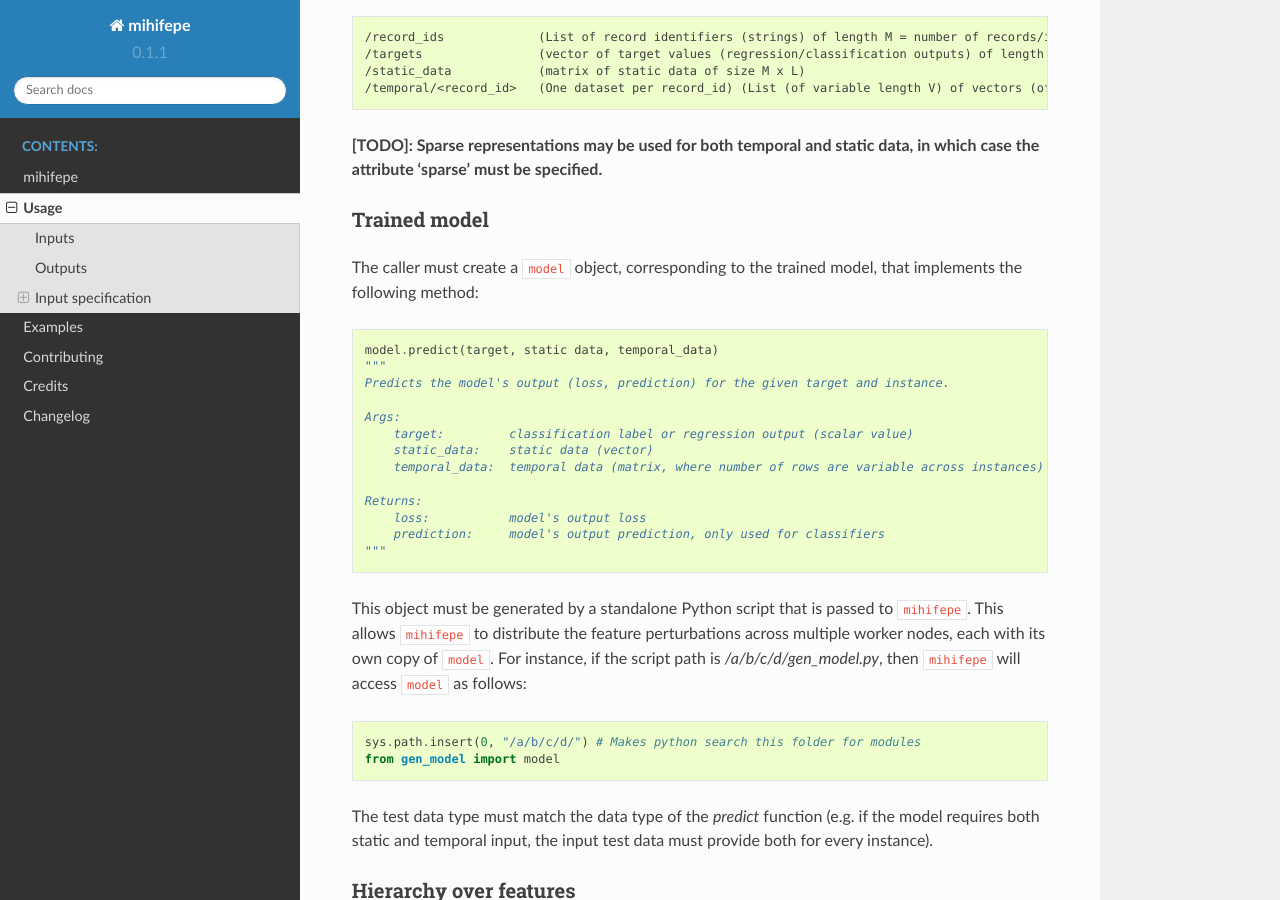
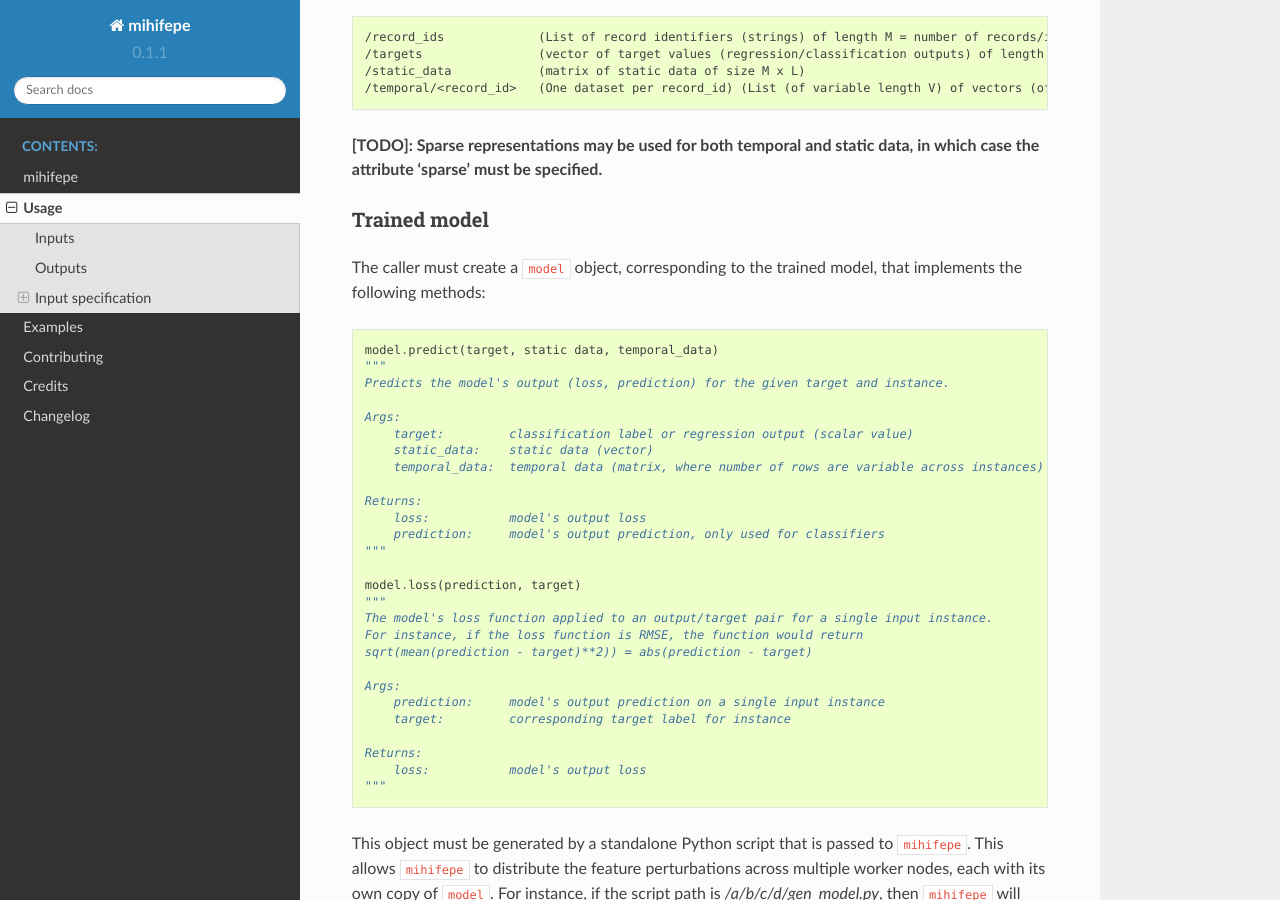
Before and after one commit to cloudbopper/anamod, a Sphinx documentation site: the page built from docs/usage.rst, in a window 1280 px wide and 900 px high, scrolled down 1812 px. Built offline with Sphinx 7.4.7 and the Read the Docs theme 2.0.0, drawn with Linux system fonts in a browser that asks for light colours.

Commit message:
Update docs to indicate (i) model.loss API (ii) running condor tests correctly (iii) updating regression golds correctly

```diff
--- a/CONTRIBUTING.rst
+++ b/CONTRIBUTING.rst
@@ -90,12 +90,15 @@
    If the change affects the distributed (HTCondor_) implementation, you should also run condor tests in an
    environment that supports condor with a shared filesystem (these tests are disabled by default)::
 
-        pytest tests/condor_tests
+        pytest --basetemp=condor_test_outputs tests/condor_tests
 
    If regression tests fail because the new data is correct, you can use the --force-regen flag to update
    the expected file (see pytest-regressions_)::
 
         pytest --force-regen
+
+   Note: Mosts regression tests perform two comparisons - the output p-values and the FDR output, so the tests
+   must be run with the --force-regen flag twice to update both the expected output files.
 
 .. _pytest-regressions: https://pytest-regressions.readthedocs.io/en/latest/
 .. _pyenv: https://github.com/pyenv/pyenv
--- a/docs/usage.rst
+++ b/docs/usage.rst
@@ -83,7 +83,7 @@
 
 Trained model
 ~~~~~~~~~~~~~
-The caller must create a ``model`` object, corresponding to the trained model, that implements the following method:
+The caller must create a ``model`` object, corresponding to the trained model, that implements the following methods:
 
 .. code-block:: python
 
@@ -99,6 +99,20 @@
     Returns:
         loss:           model's output loss
         prediction:     model's output prediction, only used for classifiers
+    """
+
+    model.loss(prediction, target)
+    """
+    The model's loss function applied to an output/target pair for a single input instance.
+    For instance, if the loss function is RMSE, the function would return
+    sqrt(mean(prediction - target)**2)) = abs(prediction - target)
+
+    Args:
+        prediction:     model's output prediction on a single input instance
+        target:         corresponding target label for instance
+
+    Returns:
+        loss:           model's output loss
     """
 
 This object must be generated by a standalone Python script that is passed to ``mihifepe``. This allows ``mihifepe`` to distribute the feature perturbations across multiple worker nodes, each with its own copy of ``model``.
```
